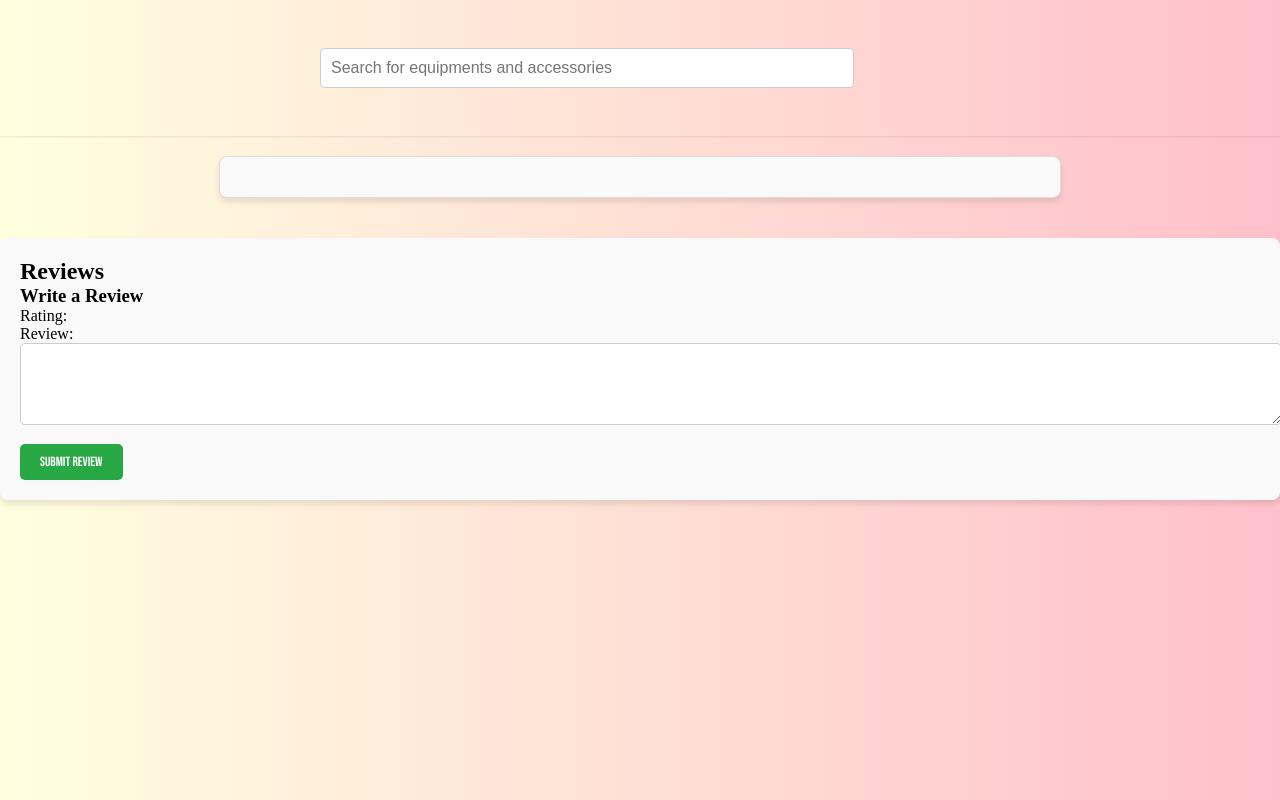
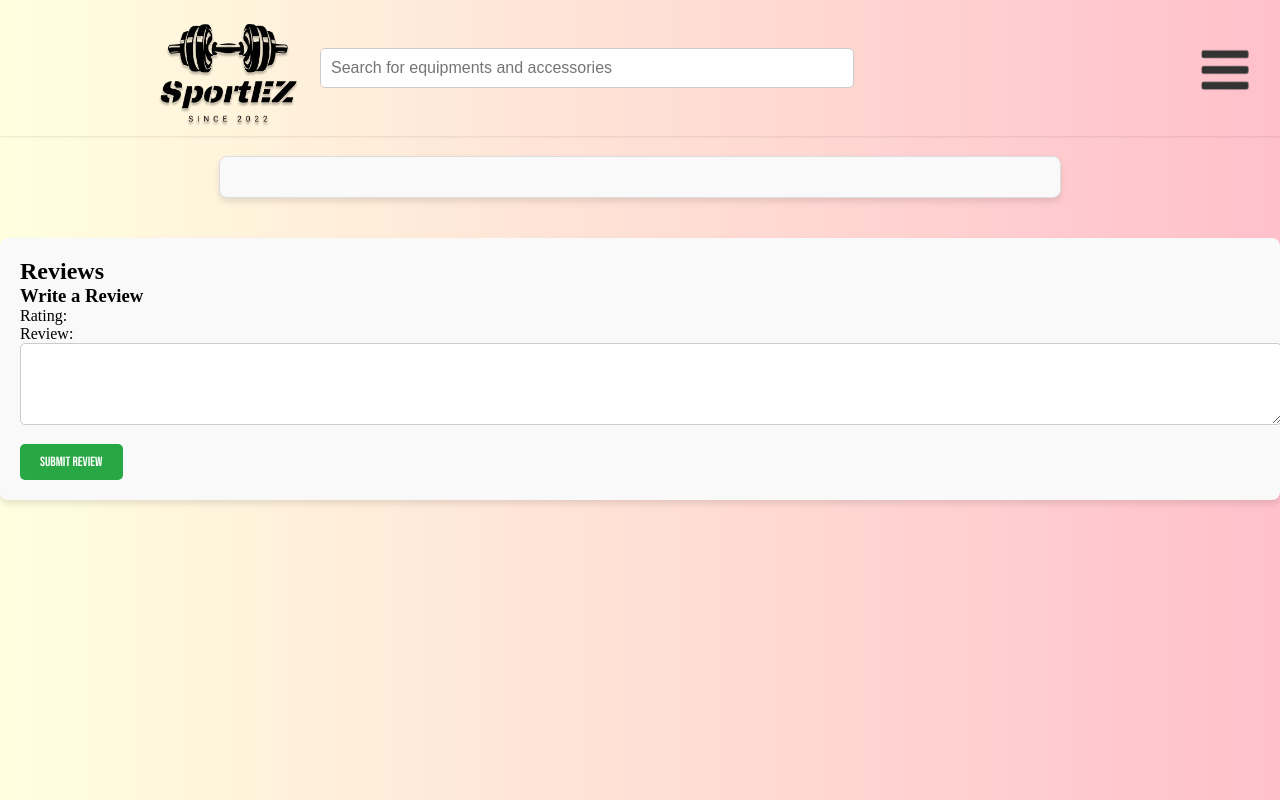
Before and after one commit to hadidean/Sports-Equipment-E-Commerce-SportEZ-, a website: page product-details.html in a window 1280 px wide. Drawn offline with Linux system fonts and the light colour scheme.

Commit message:
Update product-details.html

```diff
--- a/product-details.html
+++ b/product-details.html
@@ -12,7 +12,7 @@
 <body>
 <!--HEADER-->
 <header><div id="header-logo">
-        <a href="dashboard.html"><img src="images/logo.png" alt="" /></a>
+        <a href="dashboard.html"><img src="imgs/logo.png" alt="" /></a>
     </div>
     <!-- SEARCH SECTION -->
     <input type="text" id="search-bar" placeholder="Search for equipments and accessories">
@@ -30,7 +30,7 @@
     </div>
     <!-- MENU BUTTON -->
     <div id="menuBtn">
-        <img src="Images/menu.png" id="menu" alt="">
+        <img src="imgs/menu.png" id="menu" alt="">
     </div>
   </header>
 
```
